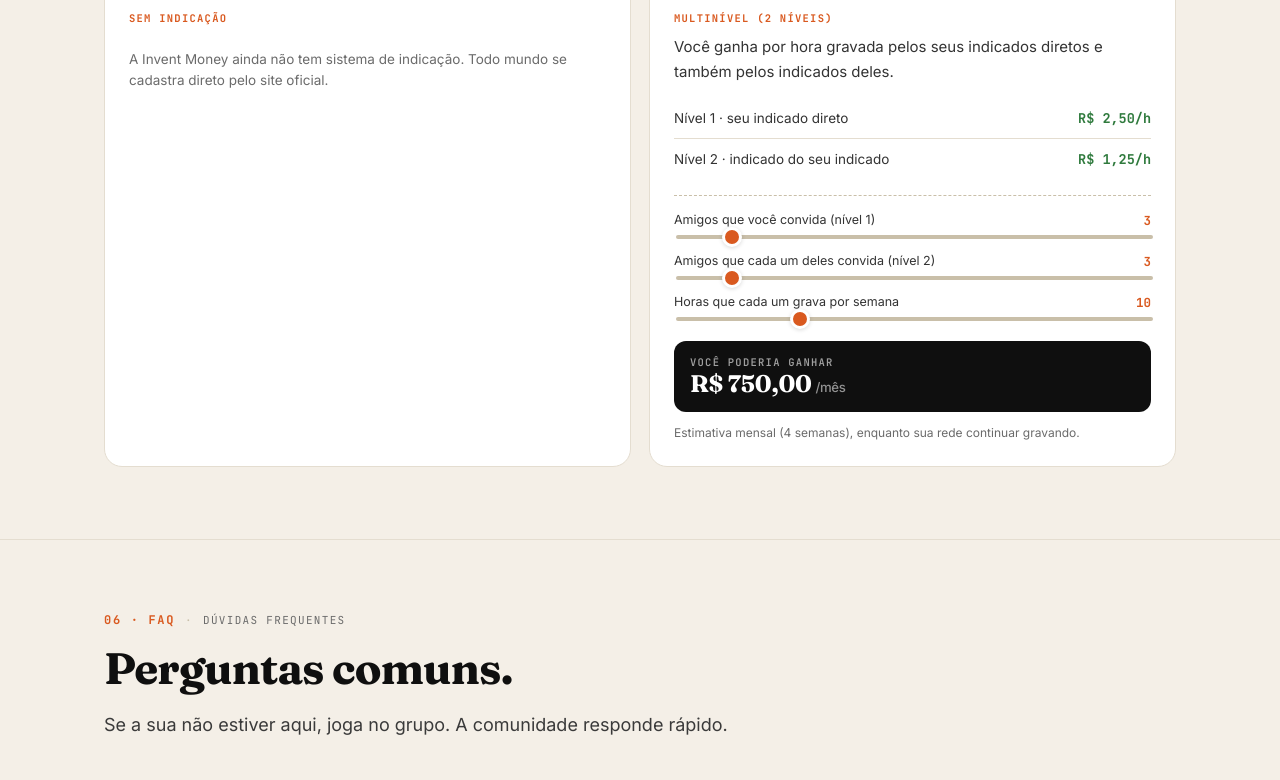
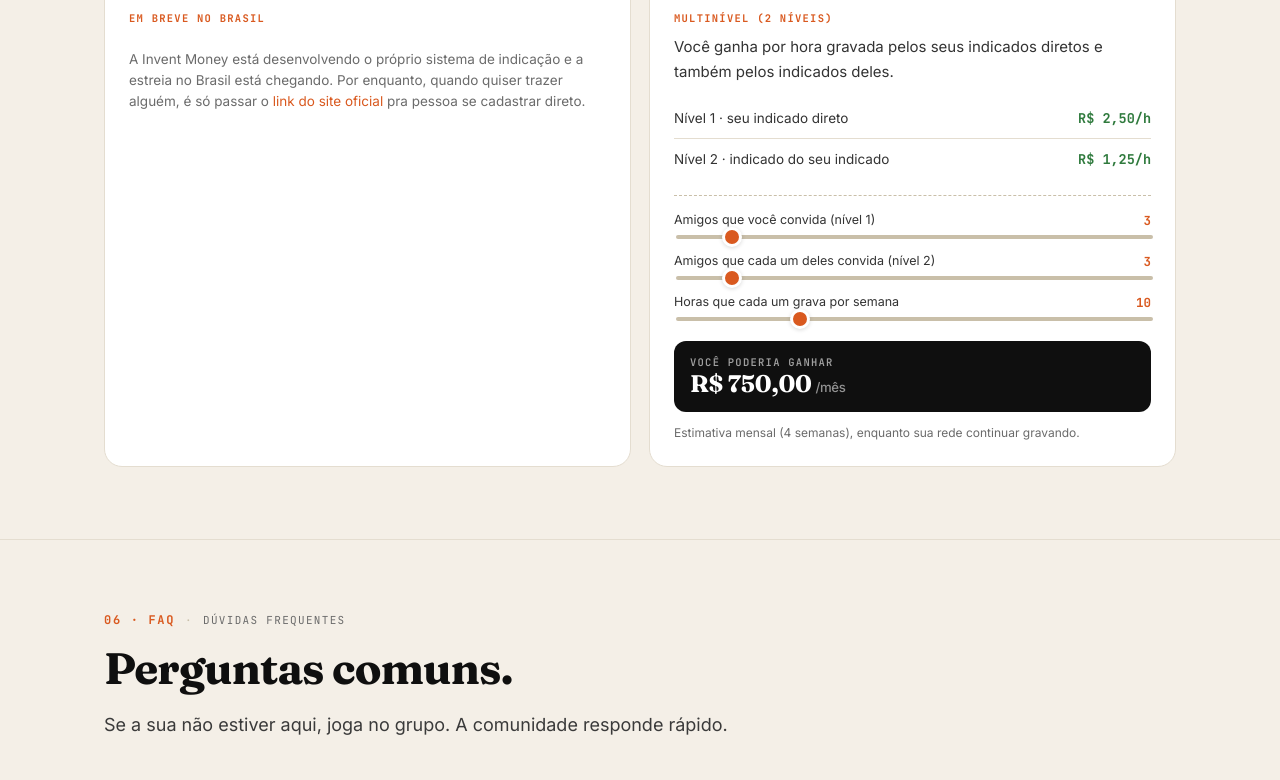
Before and after one commit to notaboutdollar/Treinadores-de-IA, a plain HTML site: page index.html in a window 1280 px wide. Shown: the part 5392-6172 px from the top of the page. Drawn offline with Linux system fonts and the light colour scheme.

Commit message:
LP: soften Invent Money referral copy, add site link
The card previously read "sem indicação, cadastro direto pelo site
oficial" — accurate but flat. Reframe as "em breve no Brasil":
Invent Money is building its own referral system and the BR launch
is on the way; in the meantime, share the official site link so a
friend can sign up. Also turn the mention of the site into an
actual link.

```diff
--- a/index.html
+++ b/index.html
@@ -551,8 +551,8 @@
           <img src="public/logo-inventmoney.png" alt="">
           <div class="ref-card-name">Invent Money</div>
         </div>
-        <div class="ref-mechanic">Sem indicação</div>
-        <p class="ref-none">A Invent Money ainda não tem sistema de indicação. Todo mundo se cadastra direto pelo site oficial.</p>
+        <div class="ref-mechanic">Em breve no Brasil</div>
+        <p class="ref-none">A Invent Money está desenvolvendo o próprio sistema de indicação e a estreia no Brasil está chegando. Por enquanto, quando quiser trazer alguém, é só passar o <a href="https://nido.global/eSWVI7" target="_blank">link do site oficial</a> pra pessoa se cadastrar direto.</p>
       </div>
 
       <div class="ref-card">
```
